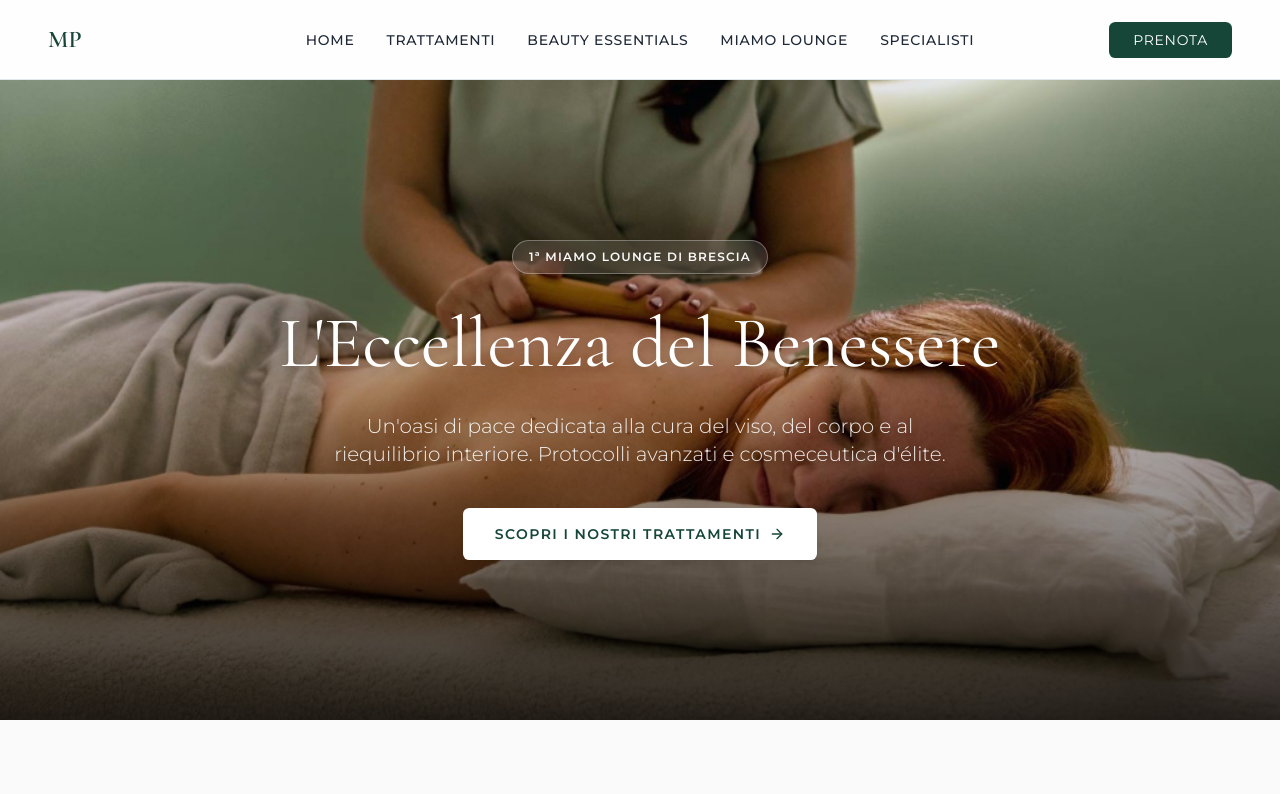
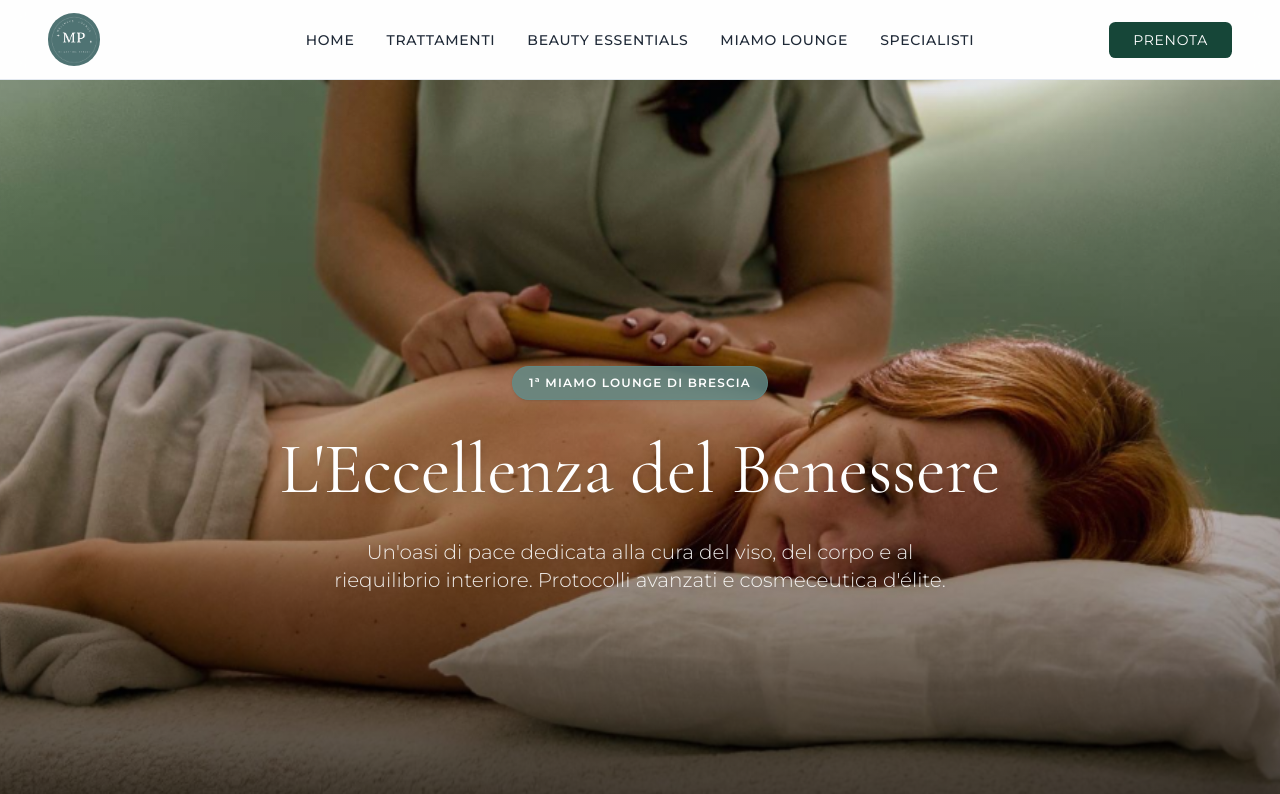
Before and after one commit to lucamancx/mpwelnesslounge, a Next.js app: page / in a window 1280 px wide. Shown: the top 794 px of the page. Built offline with nearby package versions, Linux system fonts and the light colour scheme.

Commit message:
feat: logo reale circolare, favicon logo, hero object-center, bottone in basso, badge verde salvia

```diff
--- a/src/app/globals.css
+++ b/src/app/globals.css
@@ -7,6 +7,7 @@
 @theme inline {
   --color-brand-dark: #164638;
   --color-brand-teal: #4A6B69;
+  --color-brand-sage: #5F8C8A;
   --color-brand-light: #F9FAF9;
 
   --color-background: var(--background);
--- a/src/app/layout.tsx
+++ b/src/app/layout.tsx
@@ -19,7 +19,8 @@ export const metadata: Metadata = {
   title: "MP Wellness Lounge | Brescia",
   description: "La prima Miamo Lounge della provincia di Brescia. Trattamenti viso, corpo, maderoterapia e consulenze specialistiche.",
   icons: {
-    icon: "/favicon.ico",
+    icon: "/logo.png",
+    apple: "/logo.png",
   },
 };
 
--- a/src/app/page.tsx
+++ b/src/app/page.tsx
@@ -6,25 +6,31 @@ export default function Home() {
   return (
     <div className="flex flex-col items-center">
       {/* Hero Section */}
-      <section className="w-full aspect-[9/16] md:aspect-auto md:py-40 flex flex-col items-center text-center px-4 relative overflow-hidden">
+      <section className="w-full aspect-[9/16] md:aspect-auto md:min-h-screen flex flex-col items-center text-center px-4 relative overflow-hidden">
         <Image
           src="/hero-bg.png"
           alt="Maderoterapia MP Wellness Lounge"
           fill
-          className="object-cover object-top absolute inset-0 z-0"
+          className="object-cover object-center absolute inset-0 z-0"
           priority
         />
         <div className="absolute inset-0 bg-gradient-to-t from-black/80 via-black/20 to-black/10 z-0"></div>
-        <div className="z-10 w-full max-w-3xl flex flex-col items-center flex-1 justify-center pb-12 md:pb-0">
-          <div className="mb-6 inline-flex items-center justify-center px-4 py-2 rounded-full border border-white/30 bg-white/10 backdrop-blur-md shadow-sm">
-            <span className="text-[10px] md:text-xs font-semibold tracking-widest uppercase text-brand-light text-center">1ª Miamo Lounge di Brescia</span>
+
+        {/* Contenuto centrale */}
+        <div className="z-10 w-full max-w-3xl flex flex-col items-center justify-center flex-1 pb-32 md:pb-0">
+          <div className="mb-6 inline-flex items-center justify-center px-4 py-2 rounded-full border border-brand-sage/60 bg-brand-sage/80 backdrop-blur-md shadow-sm">
+            <span className="text-[10px] md:text-xs font-semibold tracking-widest uppercase text-white text-center">1ª Miamo Lounge di Brescia</span>
           </div>
           <h1 className="font-serif text-4xl md:text-7xl text-white mb-6 leading-tight drop-shadow-lg">
             L'Eccellenza del Benessere
           </h1>
-          <p className="text-base md:text-xl text-white/90 font-light max-w-2xl mb-10 px-2 drop-shadow-md">
+          <p className="text-base md:text-xl text-white/90 font-light max-w-2xl px-2 drop-shadow-md">
             Un'oasi di pace dedicata alla cura del viso, del corpo e al riequilibrio interiore. Protocolli avanzati e cosmeceutica d'élite.
           </p>
+        </div>
+
+        {/* Bottone in basso — mobile: fuori dall'immagine visiva */}
+        <div className="z-10 absolute bottom-8 left-0 right-0 flex justify-center">
           <Link href="/servizi" className="bg-white text-brand-dark px-6 py-4 md:px-8 md:py-4 rounded-md uppercase tracking-widest text-xs md:text-sm font-semibold hover:bg-brand-light transition-all flex items-center gap-2 shadow-lg">
             Scopri i nostri trattamenti <ArrowRight className="w-4 h-4" />
           </Link>
--- a/src/components/Header.tsx
+++ b/src/components/Header.tsx
@@ -2,6 +2,7 @@
 
 import { useState } from "react";
 import Link from "next/link";
+import Image from "next/image";
 import { Menu, X } from "lucide-react";
 
 export function Header() {
@@ -21,7 +22,9 @@ export function Header() {
 
       {/* Desktop: logo a sinistra */}
       <div className="hidden md:flex flex-1">
-        <Link href="/" className="font-serif text-2xl font-semibold text-brand-dark">MP</Link>
+        <Link href="/" className="flex items-center">
+          <Image src="/logo.png" alt="MP Wellness Lounge" width={52} height={52} className="rounded-full object-cover" />
+        </Link>
       </div>
 
       {/* Desktop Nav */}
@@ -35,7 +38,9 @@ export function Header() {
 
       {/* Mobile: logo a destra | Desktop: prenota a destra */}
       <div className="flex-1 flex justify-end items-center gap-4">
-        <Link href="/" className="font-serif text-2xl font-semibold text-brand-dark md:hidden">MP</Link>
+        <Link href="/" className="md:hidden flex items-center">
+          <Image src="/logo.png" alt="MP Wellness Lounge" width={44} height={44} className="rounded-full object-cover" />
+        </Link>
         <Link href="/prenota" className="hidden md:inline-block bg-brand-dark text-white px-6 py-2 rounded-md text-sm uppercase tracking-wider hover:bg-brand-teal transition-colors">
           Prenota
         </Link>
```
Also changed, not shown: public/logo.png (added).
